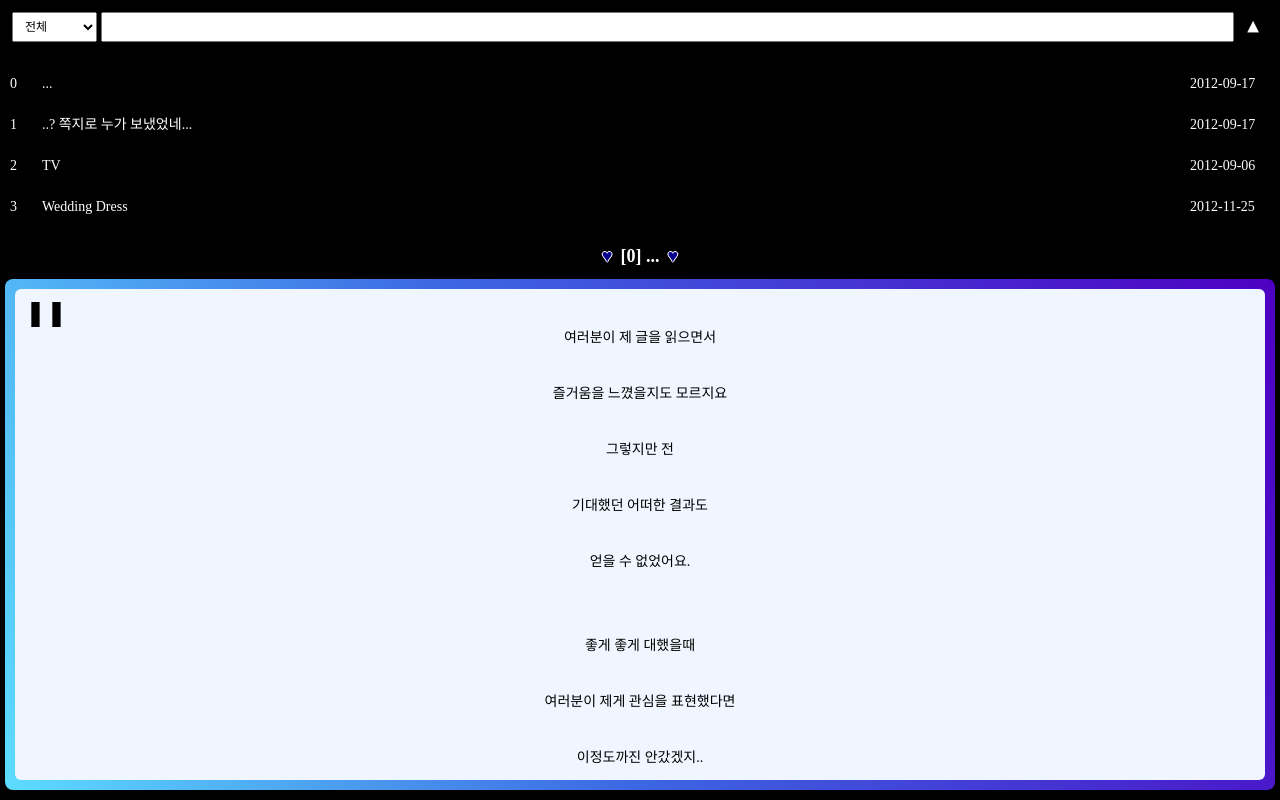
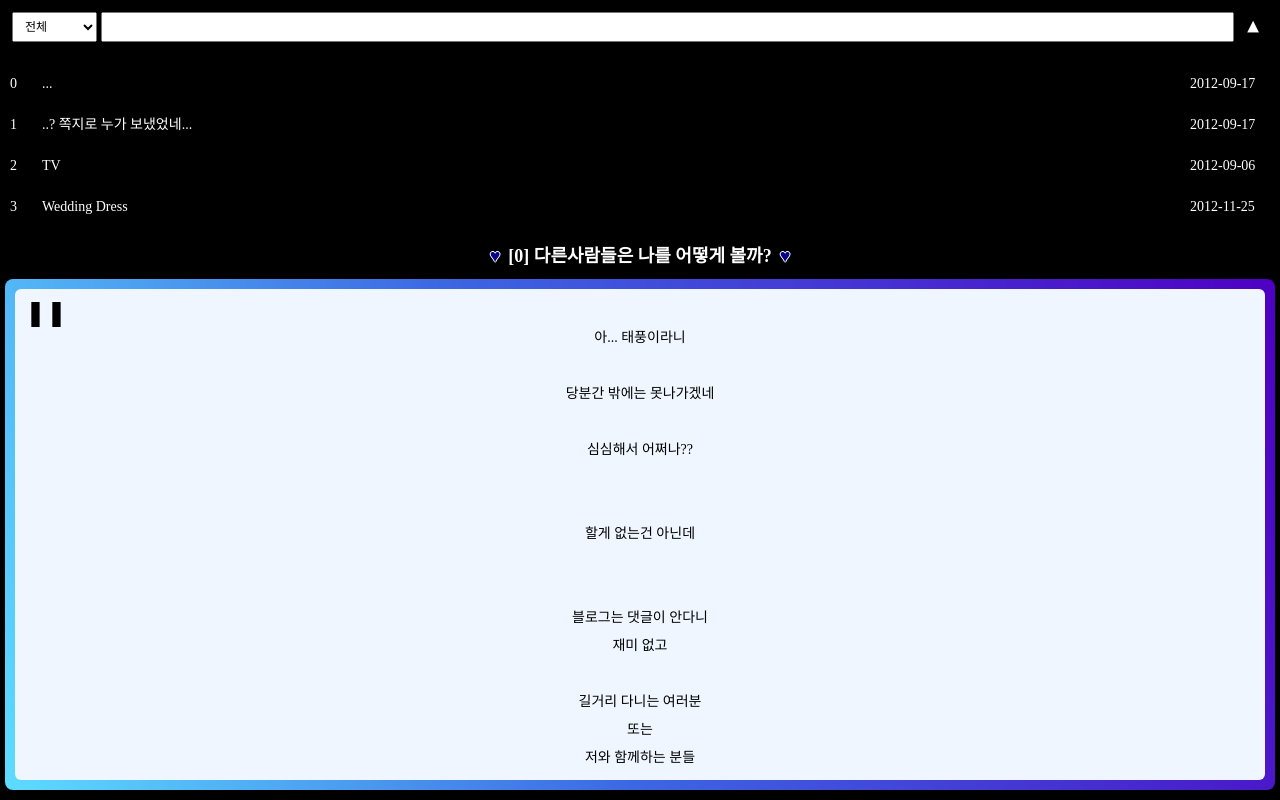
Before and after one commit to LacoLi/mb-saga, a React (Create React App) app in the folder packages/web-server/: page /mb-saga in a window 1280 px wide. Built offline with nearby package versions, Linux system fonts and the light colour scheme; a web font is replaced by a local one.

Commit message:
첫 페이지는 랜덤!

```diff
--- a/packages/web-server/src/pages/MBSaga/MBSaga.tsx
+++ b/packages/web-server/src/pages/MBSaga/MBSaga.tsx
@@ -33,7 +33,7 @@ function MBSaga(props: MBSagaProps) {
     text: string;
   }>({ type: searchType.ALL, text: '' });
   const [mbIdx, setMbIdx] = React.useState<number>(0);
-  const [mbData, setMbData] = React.useState<IMBData>(mbList[0]);
+  const [mbData, setMbData] = React.useState<IMBData>(mbList[Math.floor(Math.random() * mbList.length)]);
   const [mbHidden, setMbHidden] = React.useState<boolean>(false);
   const [mbPlayer, setMbPlayer] = React.useState<boolean>(false);
   /* ===== Const ===== */
@@ -55,7 +55,7 @@ function MBSaga(props: MBSagaProps) {
     window.speechSynthesis.cancel(); // 현재 읽고있다면 초기화
 
     const speechMsg = new SpeechSynthesisUtterance();
-    speechMsg.rate = 2; // 속도: 0.1 ~ 10
+    speechMsg.rate = 1; // 속도: 0.1 ~ 10
     speechMsg.pitch = 1; // 음높이: 0 ~ 2
     speechMsg.lang = 'ko-KR';
     speechMsg.text = mbData.contents;
@@ -77,7 +77,7 @@ function MBSaga(props: MBSagaProps) {
   return (
     <div data-page="mbSaga">
       <header className={classNames(mbHidden ? 'hide-list' : '')}>
-        <ReactAudioPlayer src={ANT_DEN} autoPlay loop />
+        <ReactAudioPlayer src={ANT_DEN} autoPlay={true} loop />
         <div className="search">
           <select value={searchOption.type} onChange={(v) => handleSearchChange({ ...searchOption, type: v.target.value as searchType })}>
             <option value={searchType.ALL}>{`전체`}</option>
```
